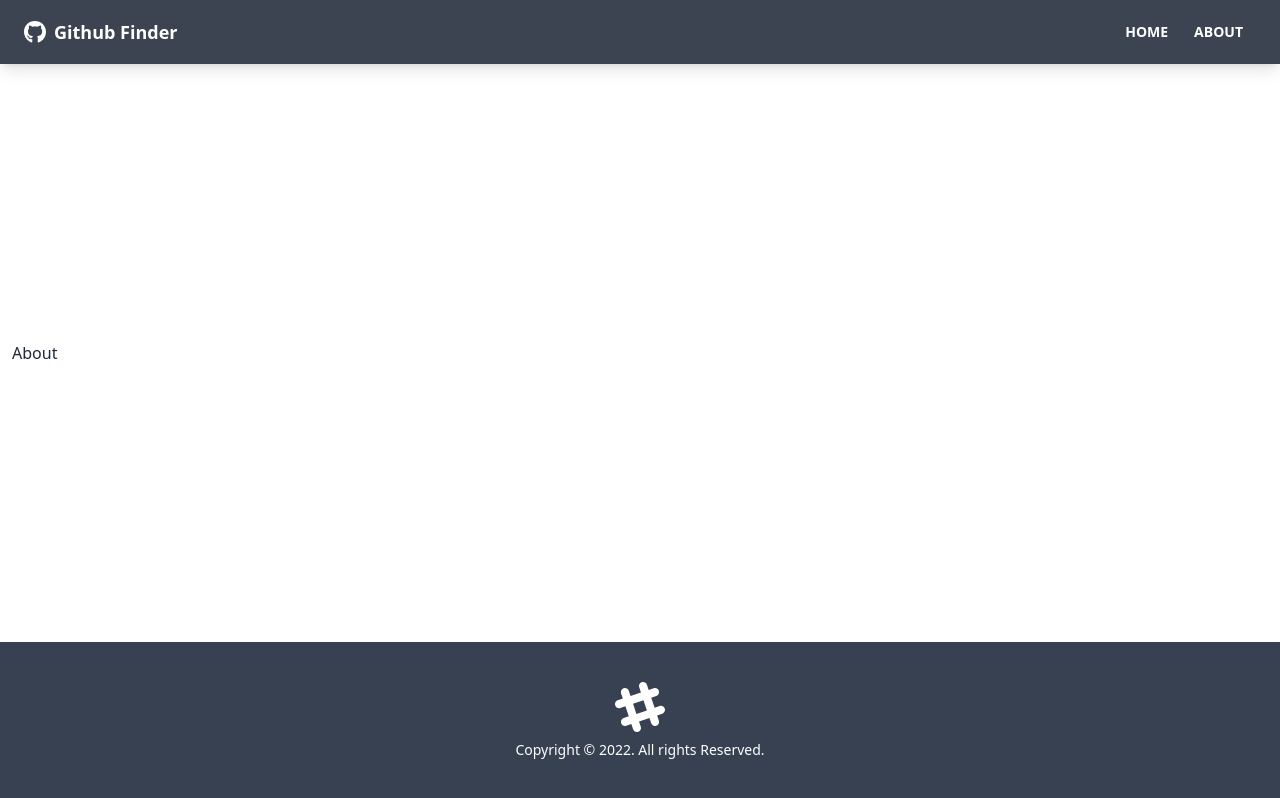
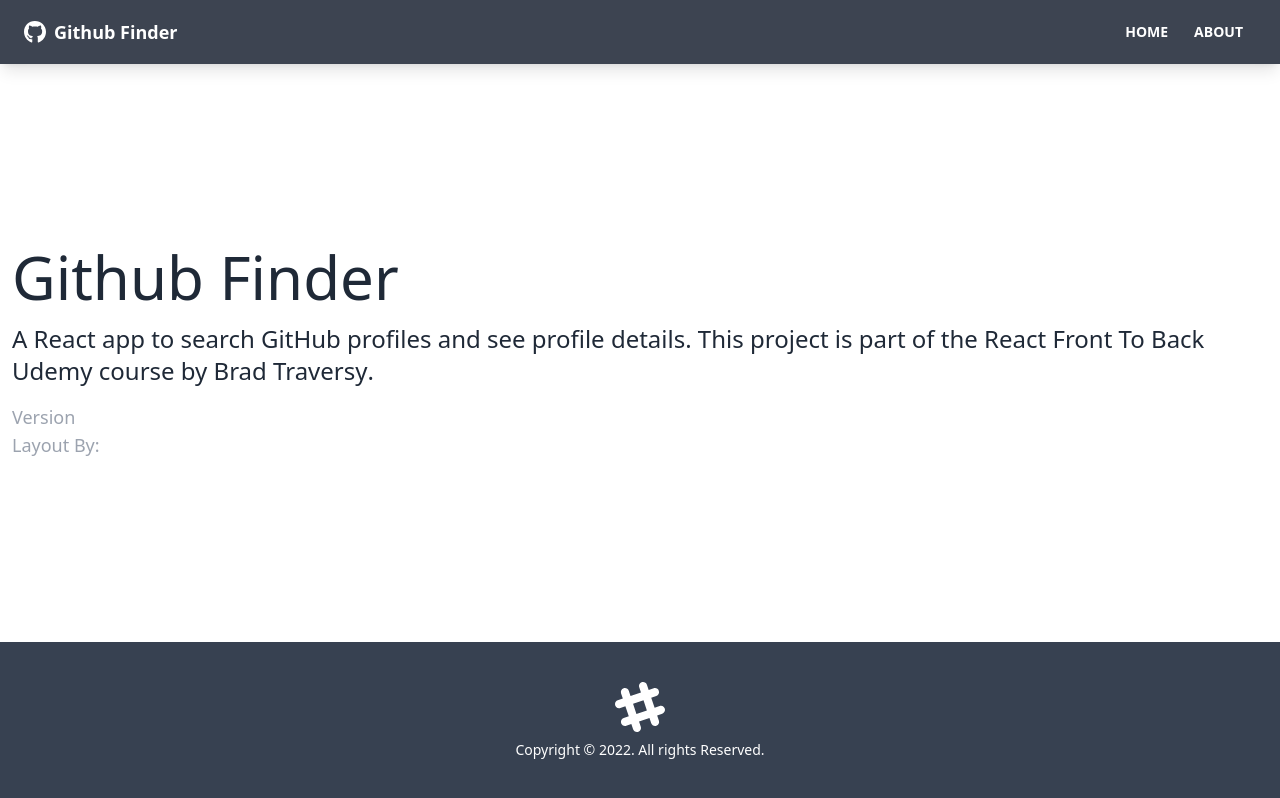
Before and after one commit to mdubelbeis/github-finder, a React (Create React App) app: page /about in a window 1280 px wide. Built offline with nearby package versions, Linux system fonts and the light colour scheme.

Commit message:
styled About page

```diff
--- a/src/pages/About.jsx
+++ b/src/pages/About.jsx
@@ -1,5 +1,34 @@
 const About = () => {
-  return <div>About</div>;
+  return (
+    <>
+      <h1 className="text-6xl mb-4">Github Finder</h1>
+      <p className="mb-4 text-2xl font-light">
+        A React app to search GitHub profiles and see profile details.
+        This project is part of the
+        <a href="https://www.udemy.com/course/modern-react-front-to-back/">
+          {' '}
+          React Front To Back
+        </a>{' '}
+        Udemy course by
+        <strong>
+          <a href="https://traversymedia.com"> Brad Traversy</a>
+        </strong>
+        .
+      </p>
+      <p className="text-lg text-gray-400">
+        Version <span className="text-white">1.0.0</span>
+      </p>
+      <p className="text-lg text-gray-400">
+        Layout By:
+        <a
+          className="text-white"
+          href="https://twitter.com/hassibmoddasser"
+        >
+          Hassib Moddasser
+        </a>
+      </p>
+    </>
+  );
 };
 
 export default About;
```
